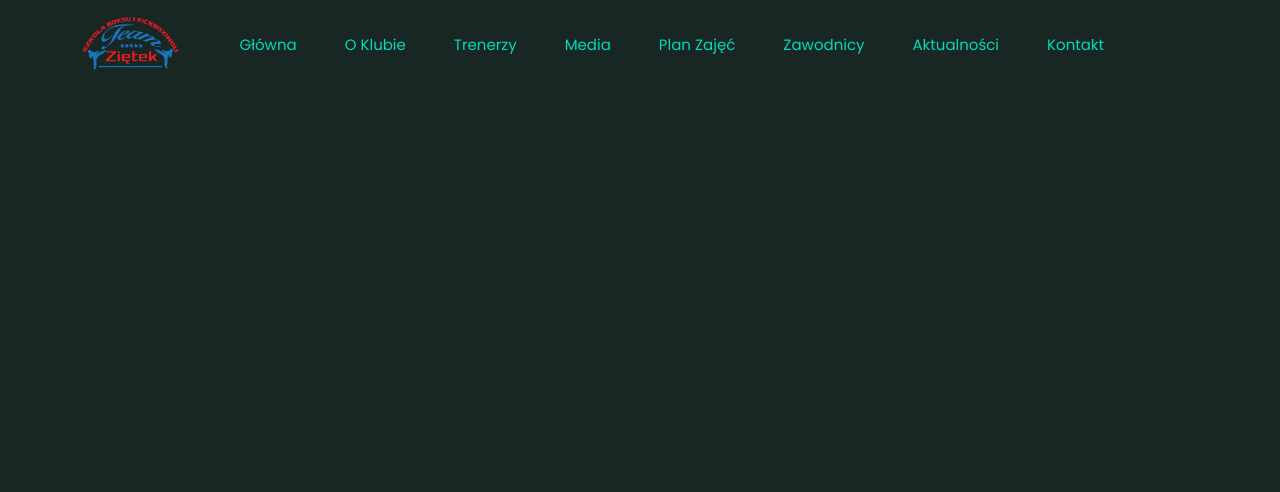
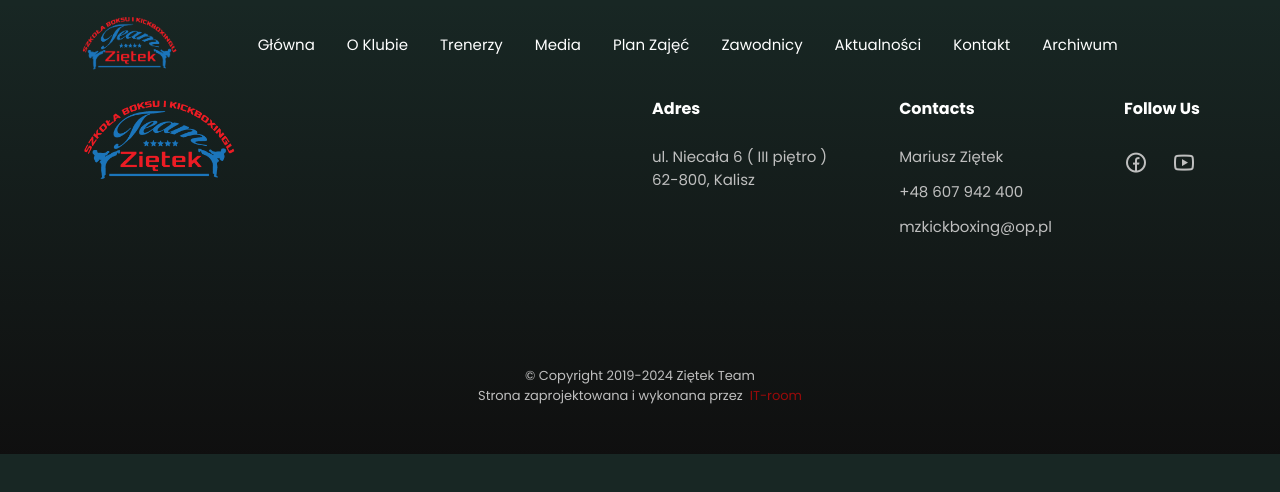
Before and after one commit to oxica/projekt-z, a plain HTML site: page index.html in a window 1280 px wide. Drawn offline with nearby package versions, Linux system fonts and the light colour scheme; a web font is replaced by a local one.

Commit message:
nav+footer

```diff
--- a/css/styles.css
+++ b/css/styles.css
@@ -3,12 +3,12 @@
   --header-height: 3.5rem;
 
   /*========== Colors ==========*/
-  --first-color: #03DABB;
-  --first-color-alt: #fff;
-  --color-particles: #6bf2de;
-  --title-color: #03DABB;
+  --first-color: #fff;
+  --first-color-alt: #de0202;
+  --color-particles: #f305059a;
+  --title-color: #fff;
   --text-color: hsl(0, 0%, 75%);
-  --text-color-light: #03DABB;
+  --text-color-light: #da0303;
   --black-color: #000;
   --body-color: #182724;
   --container-color: hsl(0, 0%, 10%);
@@ -143,10 +143,6 @@ img {
     height: 60px;
 }
 
-/* .nav__logo:hover{
-    color: var(--color-particles);
-} */
-
 .nav__toggle,
 .nav__close{
     font-size: 1.5rem;
@@ -175,6 +171,11 @@ img {
         margin-left: 60px;
 
     }
+
+    /* .footer__logo img{
+      display: none;
+    } */
+
 }
 
 .nav__list{
@@ -185,7 +186,6 @@ img {
 
 .nav__link{
     color: var(--title-color);
-    /* font-weight: var(--font-semi-bold); */
     transition: color .4s;
 }
 
@@ -193,12 +193,7 @@ img {
     color: var(--first-color-alt);
 }
 
-
-
-.nav__close
-/* .nav__img-1,
-.nav__img-2 */
-{
+.nav__close{
     position: absolute;
 }
 
@@ -206,18 +201,6 @@ img {
     top: 1rem;
     right: 1.5rem;
 }
-
-/* .nav__img-1{
-    width: 80px;
-    top: 11rem;
-    right: .75rem;
-}
-
-.nav__img-2{
-    width: 60px;
-    top: 28rem;
-    left: 6rem;
-} */
 
 .show-menu{
     right: 0;
@@ -236,25 +219,81 @@ img {
   z-index: -1;
 }
 
+/*   FOOTER   */
 
+.footer{
+  padding-block: 3rem 2rem;
+  background: linear-gradient(180deg,hsla(0, 0%, 0%, 0), hsl(0, 0%, 6%) 100%);
 
-.lang-btn{
-  font-size: var(--small-font-size);
-  font-weight: var(--font-regular);
-  padding: .5rem 1rem;
-  border-radius: 6px;
-}
-.lang-btn:nth-child(2){
-  margin-left: 8px;
 }
 
-.lang-btn.active{
-  color: #000;
-  background: #fff;
+.footer__container{
+  position: relative;
+  row-gap: 4rem;
+  padding-top: 1rem;
+  margin-bottom: 6rem;
 }
 
+.footer__logo img{
+  height: 90px;
+}
 
+.footer__content{
+  grid-template-columns: repeat(2, max-content);
+  gap: 4rem 2rem;
+}
 
+.footer__title{
+  font-size: var(--h3-font-size);
+  margin-bottom: 1.25rem;
+}
+
+.footer__list{
+  display: grid;
+  row-gap: .75rem;
+}
+
+.footer__info{
+  font-style: normal;
+  color: var(--text-color);
+  cursor: pointer;
+  transition: color .4s;
+}
+
+.footer__info:hover{
+  color: var(--first-color-alt);
+}
+
+.footer__social{
+  display: flex;
+  column-gap: 1rem;
+}
+
+.footer__social a{
+  color: var(--text-color);
+  font-size: 1.5rem;
+  transition: color .4s;
+}
+
+.footer__social a:hover{
+  color: var(--first-color-alt);
+}
+
+.footer__copy{
+  display: block;
+  /* margin-top: 6rem; */
+  text-align: center;
+  font-size: var(--small-font-size);
+}
+
+.footer__project a{
+  color: var(--color-particles);
+  transition: color .4s;
+}
+
+.footer__project a:hover{
+  color: var(--first-color-alt);
+}
 
 
 
@@ -417,13 +456,6 @@ img {
       justify-content: space-between;
     }
 
-    .footer__img-1{
-      top: 8rem;
-    }
-
-    .footer__img-2{
-      top: 9rem;
-    }
   }
 
   @media screen and (min-width:1150px){
@@ -453,12 +485,12 @@ img {
     .nav__menu{
       /* width: initial; */
       width: 90%;
-      margin-left: 60px;
+      margin-left: 80px;
     }
 
     .nav__list{
       flex-direction: row;
-      column-gap: 3rem;
+      column-gap: 2rem;
     }
 
     .home__container{
@@ -536,7 +568,14 @@ img {
       padding-block: 5rem 3rem;
     }
 
-    .footer__logo,
+    .footer__container{
+      margin-bottom: 8rem;
+    }
+
+    .footer__logo img{
+      height: 90px;
+    }
+
     .footer__title{
       margin-bottom: 1.5rem;
     }
@@ -548,21 +587,4 @@ img {
     .footer__social{
       column-gap: 1.5rem;
     }
-
-    .footer__img-1{
-      width: 150px;
-      right: initial;
-      left: 14rem;
-      top: 6rem;
-    }
-
-    .footer__img-2{
-      width: 160px;
-      left: initial;
-      right: 7rem;
-    }
-
-    .footer__copy{
-      margin-top: 8rem;
-    }
   }
--- a/index.html
+++ b/index.html
@@ -50,6 +50,9 @@
               <li class="nav__item">
                 <a href="./kontakt.html" class="nav__link">Kontakt</a>
               </li>
+              <li class="nav__item">
+                <a href="#rok2019" class="nav__link">Archiwum</a>
+              </li>
             </ul>
 
             <div class="nav__close" id="nav-close">
@@ -65,8 +68,73 @@
       </header>
 
     <main></main>
-    <footer></footer>
+
+    <footer class="footer" id="contact">
+      <div class="footer__container container grid">
+        <div>
+          <a href="#" class="footer__logo">
+            <img src="./images/logo-zietek-team-277x159.png" alt="logo">
+          </a>
+        </div>
+
+        <div class="footer__content grid">
+          <div>
+            <h3 class="footer__title">Adres</h3>
+            <address>
+            <ul class="footer__list">
+                <li>
+                  <a
+                      class="footer__info"
+                      href="https://maps.app.goo.gl/53Q45EbkP1CSMeRw5"
+                      target="_blank"
+                      rel="noreferrer noopener"
+                      >ul. Niecała  6  ( III piętro ) <br >
+                      62-800, Kalisz </a
+                    >
+                </li>
+              </ul>
+            </address>
+          </div>
+
+          <div>
+            <h3 class="footer__title">Contacts</h3>
+            <address>
+              <ul class="footer__list">
+                <li>
+                  <a class="footer__info" href="tel:+48607942400">Mariusz Ziętek</a>
+                </li>
+                <li>
+                  <a class="footer__info" href="tel:+48607942400">+48 607 942 400</a>
+                </li>
+                <li>
+                  <a class="footer__info" href="mailto:mzkickboxing@op.pl">mzkickboxing@op.pl</a>
+                </li>
+
+              </ul>
+            </address>
+          </div>
+
+          <div>
+            <h3 class="footer__title">Follow Us</h3>
+            <address>
+              <div class="footer__social">
+                <a href="https://www.facebook.com/ZietekTeam/" target="_blank">
+                  <i class="ri-facebook-circle-line"></i>
+                </a>
+                <a href="https://www.youtube.com/user/TheZietekteam" target="_blank">
+                  <i class="ri-youtube-line"></i>
+                </a>
+              </div>
+            </address>
+          </div>
+        </div>
+      </div>
+
+      <span class="footer__copy"> &#169; Copyright 2019-2024 Ziętek Team</span>
+      <span class="footer__copy footer__project"> Strona zaprojektowana i wykonana przez <span>&#160;</span><a href="https://it-room.pl">IT-room</a></span>
+    </footer>
+
     <script src="./js/index.js"></script>
-    <script src="./js/modal.js"></script>
+    <!-- <script src="./js/modal.js"></script> -->
 </body>
 </html>
--- a/js/index.js
+++ b/js/index.js
@@ -36,3 +36,23 @@ const blurHeader = () =>{
                        : header.classList.remove('blur-header')
 }
 window.addEventListener('scroll', blurHeader)
+
+/*=============== SCROLL SECTIONS ACTIVE LINK ===============*/
+const sections = document.querySelectorAll('section[id]')
+
+const scrollActive = () =>{
+  	const scrollDown = window.scrollY
+
+	sections.forEach(current =>{
+		const sectionHeight = current.offsetHeight,
+			  sectionTop = current.offsetTop - 58,
+			  sectionId = current.getAttribute('id'),
+			  sectionsClass = document.querySelector('.nav__menu a[href*=' + sectionId + ']')
+
+		if(scrollDown > sectionTop && scrollDown <= sectionTop + sectionHeight){
+			sectionsClass.classList.add('active-link')
+		}else{
+			sectionsClass.classList.remove('active-link')
+		}
+	})
+}
```
